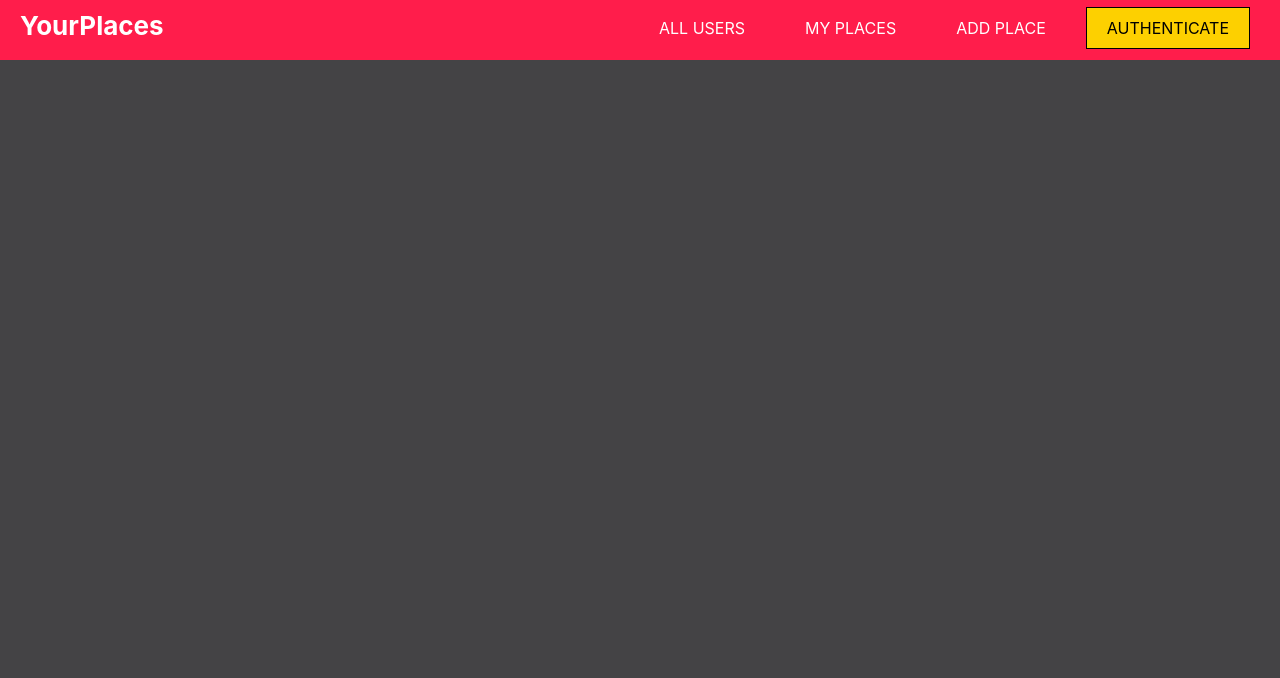
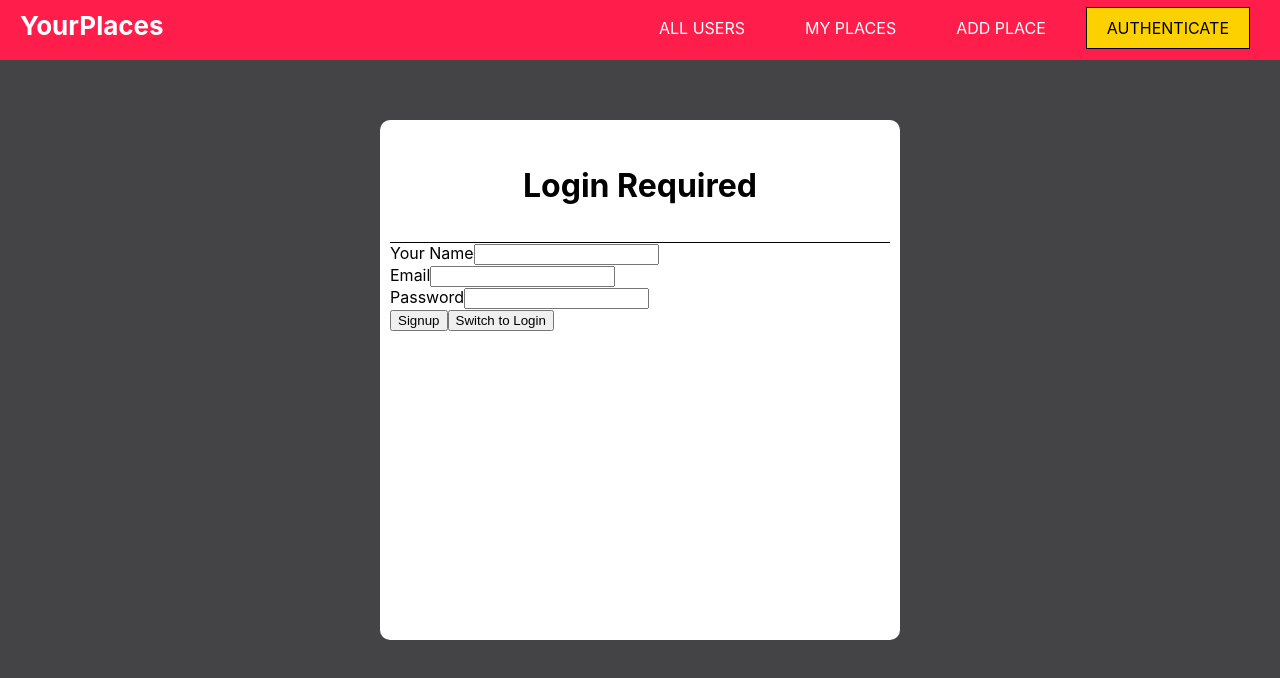
Before and after one commit to G3nK3n/MERN_Projects, a React (Create React App) app in the folder react-login/: page / in a window 1280 px wide. Shown: the top 678 px of the page. Built offline with nearby package versions, Linux system fonts and the light colour scheme.

Commit message:
Added Form

```diff
--- /dev/null
+++ b/react-login/src/Components/Form/Form.js
@@ -0,0 +1,37 @@
+import React from "react";
+import classes from './Form.module.css';
+
+import Button from 'react-bootstrap/Button';
+import Forms from 'react-bootstrap/Form';
+
+const Form = () => {
+    return (
+        <div className={classes.Form}>
+            <div className={classes.LoginText}>
+                <h1>Login Required</h1>
+            </div>
+            <Forms>
+                <Forms.Group controlId="formBasicName">
+                    <Forms.Label>Your Name</Forms.Label>
+                    <Forms.Control type="name" />
+                </Forms.Group>
+                <Forms.Group controlId="formBasicEmail">
+                    <Forms.Label>Email</Forms.Label>
+                    <Forms.Control type="email" />
+                </Forms.Group>
+                <Forms.Group controlId="formBasicPassword">
+                    <Forms.Label>Password</Forms.Label>
+                    <Forms.Control type="password" />
+                </Forms.Group>
+                <Button variant="primary" type="button">
+                    Signup
+                </Button>
+                <Button variant="primary" type="button">
+                    Switch to Login
+                </Button>
+            </Forms>
+        </div>
+    )
+}
+
+export default Form;
--- /dev/null
+++ b/react-login/src/Components/Form/Form.module.css
@@ -0,0 +1,14 @@
+.Form {
+    margin:auto;
+    background-color: white;
+    width:500px;
+    height: 500px;
+    border-radius: 10px;
+    padding: 10px;
+}
+
+.LoginText {
+    text-align: center;
+    padding: 15px 0px;
+    border-bottom: 1px solid black;
+}
--- a/react-login/src/Components/Header/Header.module.css
+++ b/react-login/src/Components/Header/Header.module.css
@@ -1,6 +1,7 @@
 .Header {
     height: 60px;
     background-color: #ff1d4b;
+    margin-bottom:60px;
 }
 
 /* -- */
@@ -28,13 +29,14 @@
 .Links ul li{
     display: inline;
     margin-left:20px;
-    padding: 10px 20px;
+    padding: 10px 0px;
 }
 
 .Links ul li a {
     text-decoration: none;
     color: white;
     text-transform: uppercase;
+    padding: 10px 20px;
 }
 
 .Authenticate {
--- a/react-login/src/Components/Layout.js
+++ b/react-login/src/Components/Layout.js
@@ -2,11 +2,13 @@ import React from "react";
 import classes from './Layout.module.css';
 
 import Header from './Header/Header';
+import Form from './Form/Form';
 
 const Layout = () => {
     return(
         <div className={classes.Layout}>
             <Header />
+            <Form />
         </div>
     )
 }
```
